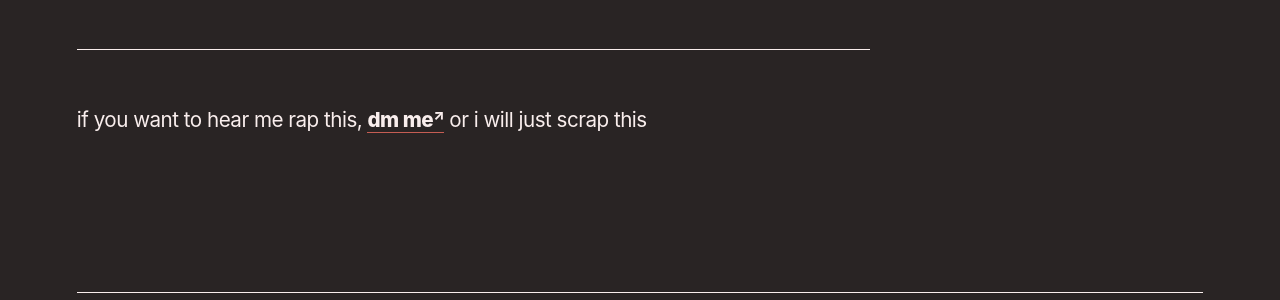
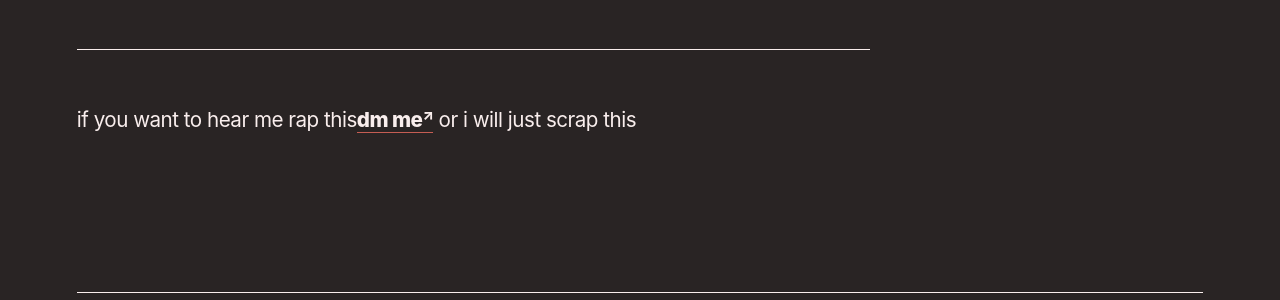
Before and after one commit to reddy2go/redgarden, a Jekyll site: the page built from _notes/genital garden.md, in a window 1280 px wide. Shown: the part 1094-1394 px from the top of the page. Built offline with Jekyll 4.4.1, drawn with Linux system fonts in a browser that asks for light colours; some web fonts are replaced; Markdown is read by kramdown in place of the engine named in the settings.

Commit message:
auto commit

```diff
--- a/_notes/genital garden.md
+++ b/_notes/genital garden.md
@@ -24,4 +24,4 @@ we're all here to connect & copulate<br/>
 scream, shout, express and ejaculate
 
 ---
-if you want to hear me rap this, [dm me](https://twitter.com/reddy2go) or i will just scrap this
+if you want to hear me rap this[dm me](https://twitter.com/reddy2go) or i will just scrap this
```
